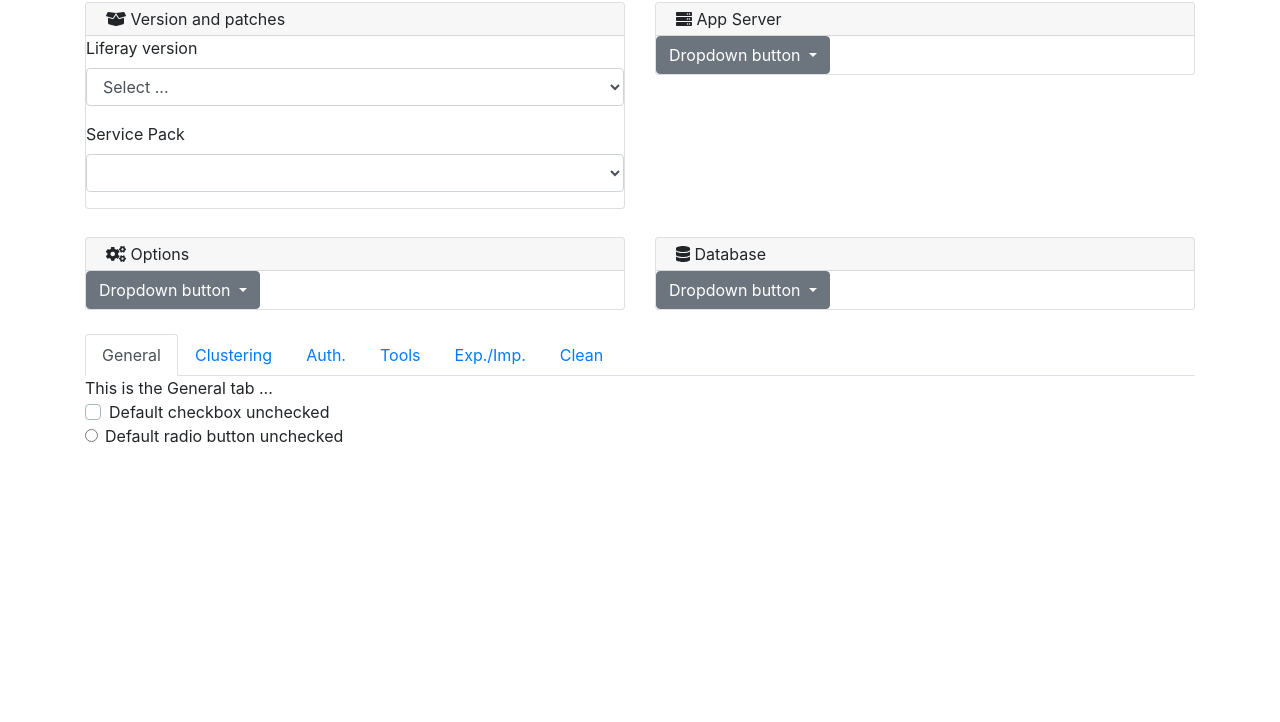
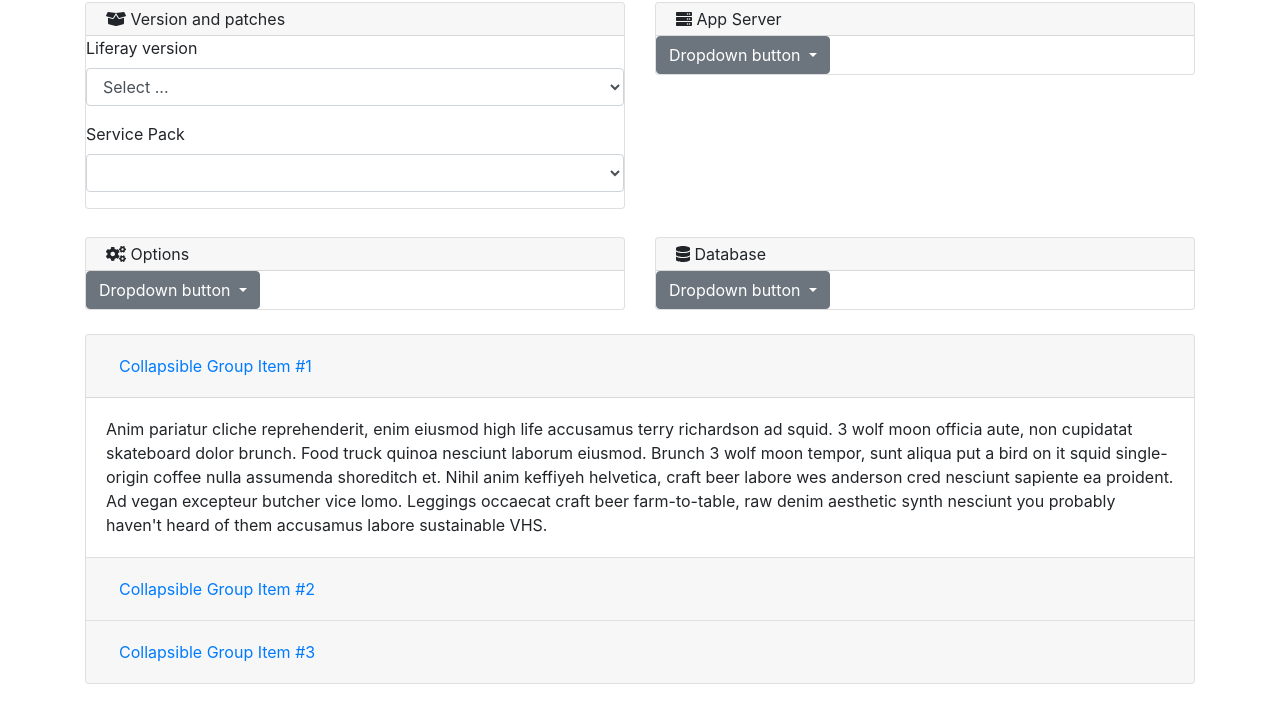
Before and after one commit to alffox/liferayup-for-web, a website: page index.html in a window 1280 px wide. Shown: the part 58-780 px from the top of the page. Drawn offline with nearby package versions, Linux system fonts and the light colour scheme.

Commit message:
feat: Replace tabs with accordion

```diff
--- a/index.html
+++ b/index.html
@@ -145,7 +145,52 @@
             </div>
         </div>
 
-        <ul class="nav nav-tabs" id="prefTab" role="tablist">
+        <div class="accordion" id="accordionExample">
+            <div class="card">
+              <div class="card-header" id="headingOne">
+                <h5 class="mb-0">
+                  <button class="btn btn-link" type="button" data-toggle="collapse" data-target="#collapseOne" aria-expanded="true" aria-controls="collapseOne">
+                    Collapsible Group Item #1
+                  </button>
+                </h5>
+              </div>
+
+              <div id="collapseOne" class="collapse show" aria-labelledby="headingOne" data-parent="#accordionExample">
+                <div class="card-body">
+                  Anim pariatur cliche reprehenderit, enim eiusmod high life accusamus terry richardson ad squid. 3 wolf moon officia aute, non cupidatat skateboard dolor brunch. Food truck quinoa nesciunt laborum eiusmod. Brunch 3 wolf moon tempor, sunt aliqua put a bird on it squid single-origin coffee nulla assumenda shoreditch et. Nihil anim keffiyeh helvetica, craft beer labore wes anderson cred nesciunt sapiente ea proident. Ad vegan excepteur butcher vice lomo. Leggings occaecat craft beer farm-to-table, raw denim aesthetic synth nesciunt you probably haven't heard of them accusamus labore sustainable VHS.
+                </div>
+              </div>
+            </div>
+            <div class="card">
+              <div class="card-header" id="headingTwo">
+                <h5 class="mb-0">
+                  <button class="btn btn-link collapsed" type="button" data-toggle="collapse" data-target="#collapseTwo" aria-expanded="false" aria-controls="collapseTwo">
+                    Collapsible Group Item #2
+                  </button>
+                </h5>
+              </div>
+              <div id="collapseTwo" class="collapse" aria-labelledby="headingTwo" data-parent="#accordionExample">
+                <div class="card-body">
+                  Anim pariatur cliche reprehenderit, enim eiusmod high life accusamus terry richardson ad squid. 3 wolf moon officia aute, non cupidatat skateboard dolor brunch. Food truck quinoa nesciunt laborum eiusmod. Brunch 3 wolf moon tempor, sunt aliqua put a bird on it squid single-origin coffee nulla assumenda shoreditch et. Nihil anim keffiyeh helvetica, craft beer labore wes anderson cred nesciunt sapiente ea proident. Ad vegan excepteur butcher vice lomo. Leggings occaecat craft beer farm-to-table, raw denim aesthetic synth nesciunt you probably haven't heard of them accusamus labore sustainable VHS.
+                </div>
+              </div>
+            </div>
+            <div class="card">
+              <div class="card-header" id="headingThree">
+                <h5 class="mb-0">
+                  <button class="btn btn-link collapsed" type="button" data-toggle="collapse" data-target="#collapseThree" aria-expanded="false" aria-controls="collapseThree">
+                    Collapsible Group Item #3
+                  </button>
+                </h5>
+              </div>
+              <div id="collapseThree" class="collapse" aria-labelledby="headingThree" data-parent="#accordionExample">
+                <div class="card-body">
+                  Anim pariatur cliche reprehenderit, enim eiusmod high life accusamus terry richardson ad squid. 3 wolf moon officia aute, non cupidatat skateboard dolor brunch. Food truck quinoa nesciunt laborum eiusmod. Brunch 3 wolf moon tempor, sunt aliqua put a bird on it squid single-origin coffee nulla assumenda shoreditch et. Nihil anim keffiyeh helvetica, craft beer labore wes anderson cred nesciunt sapiente ea proident. Ad vegan excepteur butcher vice lomo. Leggings occaecat craft beer farm-to-table, raw denim aesthetic synth nesciunt you probably haven't heard of them accusamus labore sustainable VHS.
+                </div>
+              </div>
+            </div>
+          </div>
+        <!-- <ul class="nav nav-tabs" id="prefTab" role="tablist">
             <li class="nav-item">
                 <a class="nav-link active" id="general-tab" data-toggle="tab" href="#general" role="tab"
                     aria-controls="general" aria-selected="true">General</a>
@@ -198,7 +243,7 @@
                 tab ...</div>
             <div class="tab-pane fade" id="clean" role="tabpanel" aria-labelledby="clean-tab">This is the Clean tab ...
             </div>
-        </div>
+        </div> -->
     </div>
 
     <script src="https://code.jquery.com/jquery-3.3.1.slim.min.js"
```
